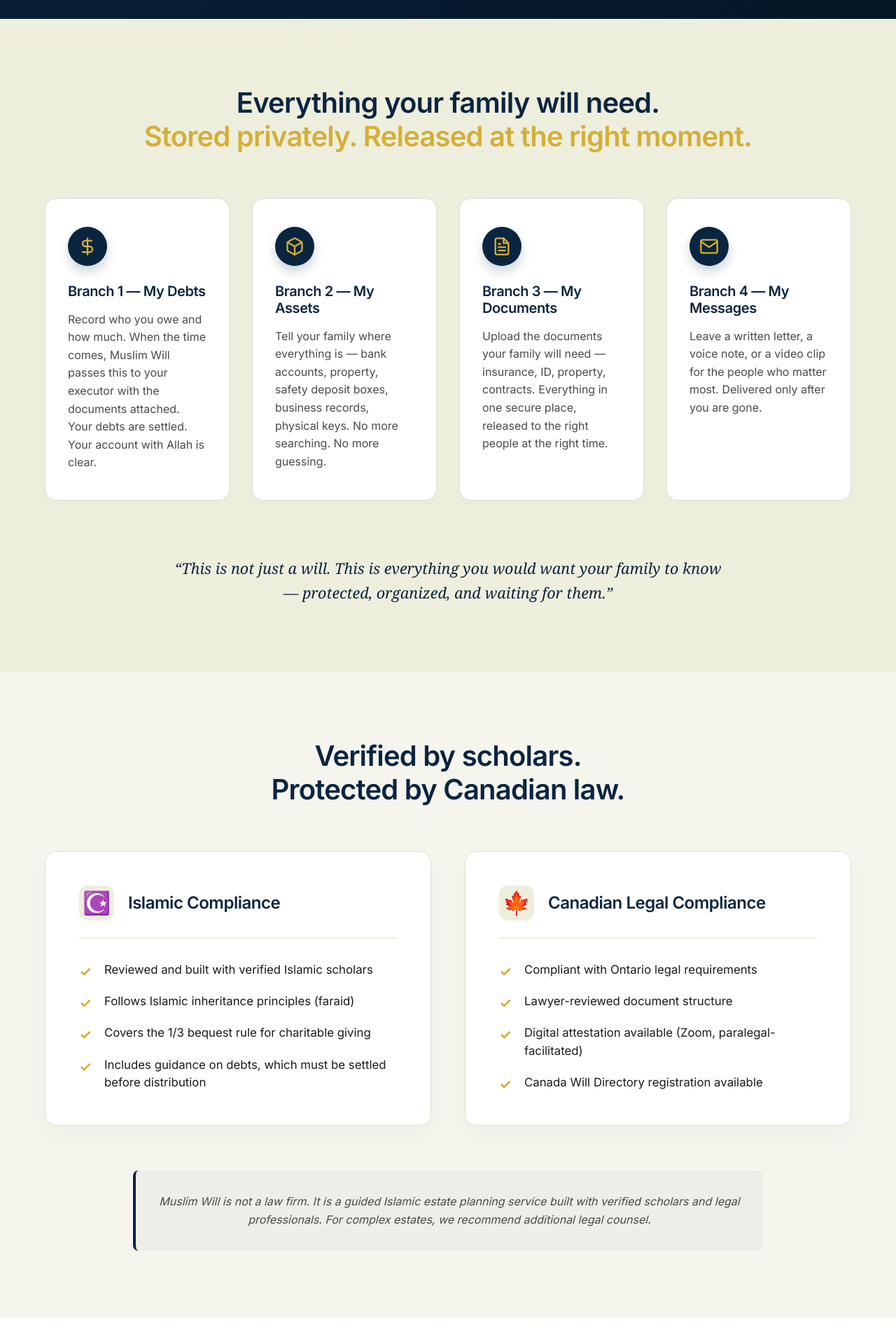
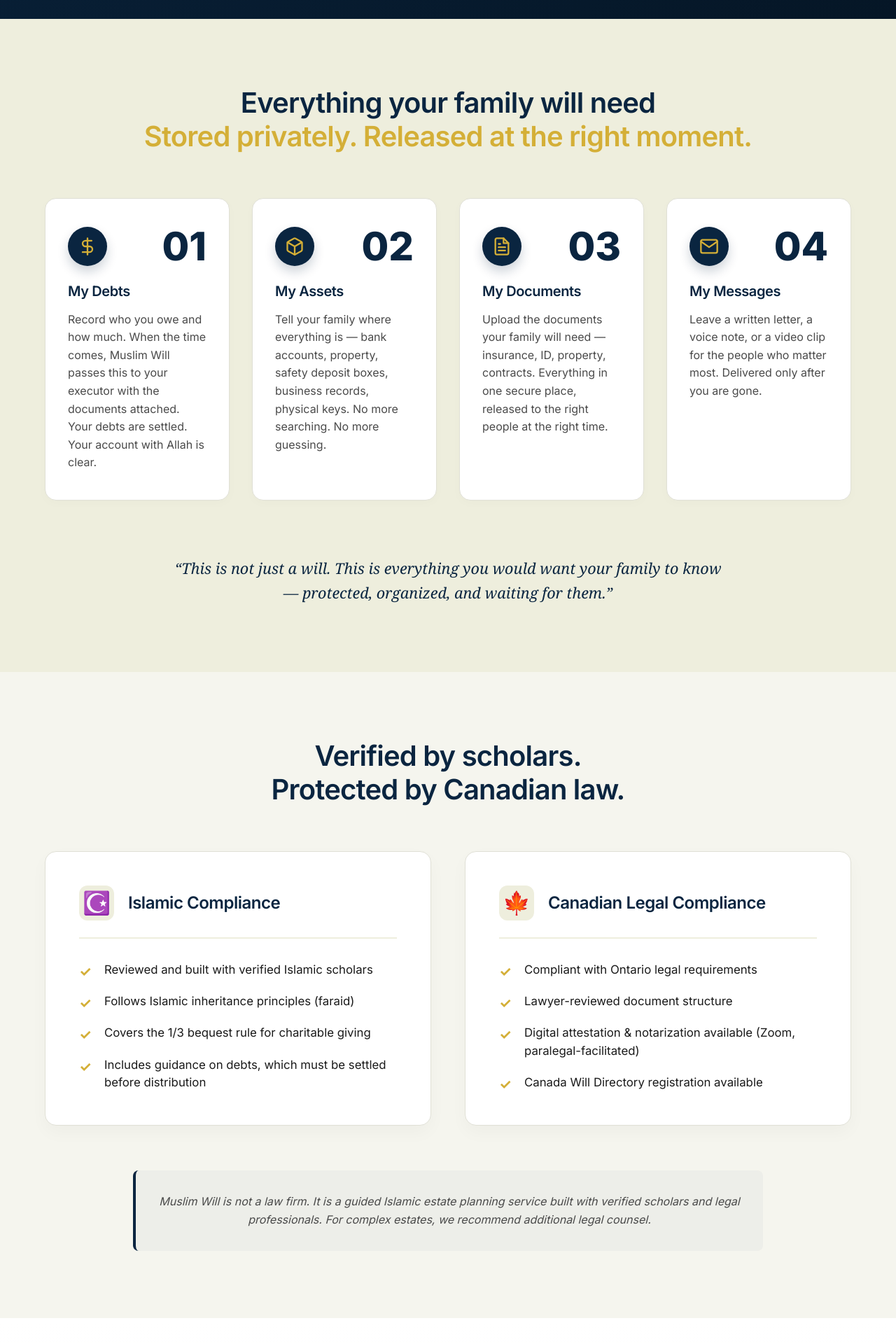
Before and after one commit to ahmedanwarabdulaziz/MuslimWill, a Next.js app: page / in a window 1280 px wide. Shown: the part 3300-5220 px from the top of the page at 70% size. Built offline with nearby package versions, Linux system fonts and the light colour scheme; no server answers.

Commit message:
Update homepage copy, vault branch styling, and apply navy gradients

```diff
--- a/app/page.module.css
+++ b/app/page.module.css
@@ -630,7 +630,7 @@
 
 /* CTA Block */
 .ctaBox {
-  background: linear-gradient(145deg, rgba(23, 71, 46, 0.85) 0%, rgba(10, 46, 26, 0.95) 100%), url('/Images/06.jpeg');
+  background: linear-gradient(145deg, rgba(10, 37, 64, 0.85) 0%, rgba(10, 37, 64, 0.95) 100%), url('/Images/06.jpeg');
   background-size: cover;
   background-position: center 20%;
   color: var(--color-surface);
@@ -1192,6 +1192,20 @@
   border-color: rgba(212, 175, 55, 0.4);
 }
 
+.branchHeaderContainer {
+  display: flex;
+  align-items: center;
+  justify-content: space-between;
+  margin-bottom: 1.5rem;
+}
+
+.branchNumberStylish {
+  font-size: 3.5rem;
+  font-weight: 800;
+  color: var(--color-navy);
+  line-height: 1;
+}
+
 .branchIconWrapper {
   width: 56px;
   height: 56px;
@@ -1201,7 +1215,6 @@
   display: flex;
   align-items: center;
   justify-content: center;
-  margin-bottom: 1.5rem;
   box-shadow: 0 8px 16px rgba(10, 37, 64, 0.2);
 }
 
--- a/app/page.tsx
+++ b/app/page.tsx
@@ -155,39 +155,51 @@
       <section className={`${styles.section} ${styles.sectionCream}`}>
         <div className={styles.container}>
           <div className={styles.sectionHeader} style={{ maxWidth: '900px' }}>
-            <h2 className={styles.sectionH2} style={{ color: 'var(--color-navy)' }}>Everything your family will need. <br/><span style={{ color: 'var(--color-gold)' }}>Stored privately. Released at the right moment.</span></h2>
+            <h2 className={styles.sectionH2} style={{ color: 'var(--color-navy)' }}>Everything your family will need <br/><span style={{ color: 'var(--color-gold)' }}>Stored privately. Released at the right moment.</span></h2>
           </div>
 
           <div className={styles.grid4}>
             <div className={styles.branchCardPremium}>
+              <div className={styles.branchHeaderContainer}>
                 <div className={styles.branchIconWrapper}>
                   <svg width="28" height="28" viewBox="0 0 24 24" fill="none" stroke="currentColor" strokeWidth="2" strokeLinecap="round" strokeLinejoin="round"><path d="M12 2v20M17 5H9.5a3.5 3.5 0 0 0 0 7h5a3.5 3.5 0 0 1 0 7H6"/></svg>
                 </div>
-              <h4>Branch 1 — My Debts</h4>
+                <div className={styles.branchNumberStylish}>01</div>
+              </div>
+              <h4>My Debts</h4>
               <p>Record who you owe and how much. When the time comes, Muslim Will passes this to your executor with the documents attached. Your debts are settled. Your account with Allah is clear.</p>
             </div>
 
             <div className={styles.branchCardPremium}>
+              <div className={styles.branchHeaderContainer}>
                 <div className={styles.branchIconWrapper}>
                   <svg width="28" height="28" viewBox="0 0 24 24" fill="none" stroke="currentColor" strokeWidth="2" strokeLinecap="round" strokeLinejoin="round"><path d="M21 16V8a2 2 0 0 0-1-1.73l-7-4a2 2 0 0 0-2 0l-7 4A2 2 0 0 0 3 8v8a2 2 0 0 0 1 1.73l7 4a2 2 0 0 0 2 0l7-4A2 2 0 0 0 21 16z"/><polyline points="3.27 6.96 12 12.01 20.73 6.96"/><line x1="12" y1="22.08" x2="12" y2="12"/></svg>
                 </div>
-              <h4>Branch 2 — My Assets</h4>
+                <div className={styles.branchNumberStylish}>02</div>
+              </div>
+              <h4>My Assets</h4>
               <p>Tell your family where everything is — bank accounts, property, safety deposit boxes, business records, physical keys. No more searching. No more guessing.</p>
             </div>
 
             <div className={styles.branchCardPremium}>
+              <div className={styles.branchHeaderContainer}>
                 <div className={styles.branchIconWrapper}>
                   <svg width="28" height="28" viewBox="0 0 24 24" fill="none" stroke="currentColor" strokeWidth="2" strokeLinecap="round" strokeLinejoin="round"><path d="M14 2H6a2 2 0 0 0-2 2v16a2 2 0 0 0 2 2h12a2 2 0 0 0 2-2V8z"/><polyline points="14 2 14 8 20 8"/><line x1="16" y1="13" x2="8" y2="13"/><line x1="16" y1="17" x2="8" y2="17"/><polyline points="10 9 9 9 8 9"/></svg>
                 </div>
-              <h4>Branch 3 — My Documents</h4>
+                <div className={styles.branchNumberStylish}>03</div>
+              </div>
+              <h4>My Documents</h4>
               <p>Upload the documents your family will need — insurance, ID, property, contracts. Everything in one secure place, released to the right people at the right time.</p>
             </div>
 
             <div className={styles.branchCardPremium}>
+              <div className={styles.branchHeaderContainer}>
                 <div className={styles.branchIconWrapper}>
                   <svg width="28" height="28" viewBox="0 0 24 24" fill="none" stroke="currentColor" strokeWidth="2" strokeLinecap="round" strokeLinejoin="round"><path d="M4 4h16c1.1 0 2 .9 2 2v12c0 1.1-.9 2-2 2H4c-1.1 0-2-.9-2-2V6c0-1.1.9-2 2-2z"/><polyline points="22,6 12,13 2,6"/></svg>
                 </div>
-              <h4>Branch 4 — My Messages</h4>
+                <div className={styles.branchNumberStylish}>04</div>
+              </div>
+              <h4>My Messages</h4>
               <p>Leave a written letter, a voice note, or a video clip for the people who matter most. Delivered only after you are gone.</p>
             </div>
           </div>
@@ -227,7 +239,7 @@
                <ul className={styles.checkListPremiumDark}>
                  <li><span>Compliant with Ontario legal requirements</span></li>
                  <li><span>Lawyer-reviewed document structure</span></li>
-                 <li><span>Digital attestation available (Zoom, paralegal-facilitated)</span></li>
+                 <li><span>Digital attestation & notarization available (Zoom, paralegal-facilitated)</span></li>
                  <li><span>Canada Will Directory registration available</span></li>
                </ul>
             </div>
@@ -258,7 +270,12 @@
                  <div className={styles.pricingPricePremium}>$5.99<span>/month</span></div>
                </div>
                <ul className={styles.checkListPricingPrimary}>
-                 <li><span>Islamic Last Will & Testament</span></li>
+                 <li>
+                   <span>
+                     Islamic Last Will & Testament
+                     <span style={{ display: 'block', fontSize: '0.85em', opacity: 0.75, fontWeight: 'normal', marginTop: '2px' }}>(Scholar & lawyer pre-approved template)</span>
+                   </span>
+                 </li>
                  <li><span>Muslim Will Vault (all 4 branches)</span></li>
                  <li><span>POA vault for incapacity</span></li>
                  <li><span>Secure audio & video messages</span></li>
--- a/components/ui/Footer.module.css
+++ b/components/ui/Footer.module.css
@@ -1,6 +1,6 @@
 .footer {
   background-color: var(--color-navy);
-  background-image: linear-gradient(rgba(0, 73, 38, 0.75), rgba(0, 73, 38, 0.85)), url("/Images/07.jpeg");
+  background-image: linear-gradient(rgba(10, 37, 64, 0.85), rgba(10, 37, 64, 0.95)), url("/Images/07.jpeg");
   background-size: cover;
   background-position: center;
   color: var(--color-surface);
```
Lines whose indentation alone changed are shown as unchanged.
